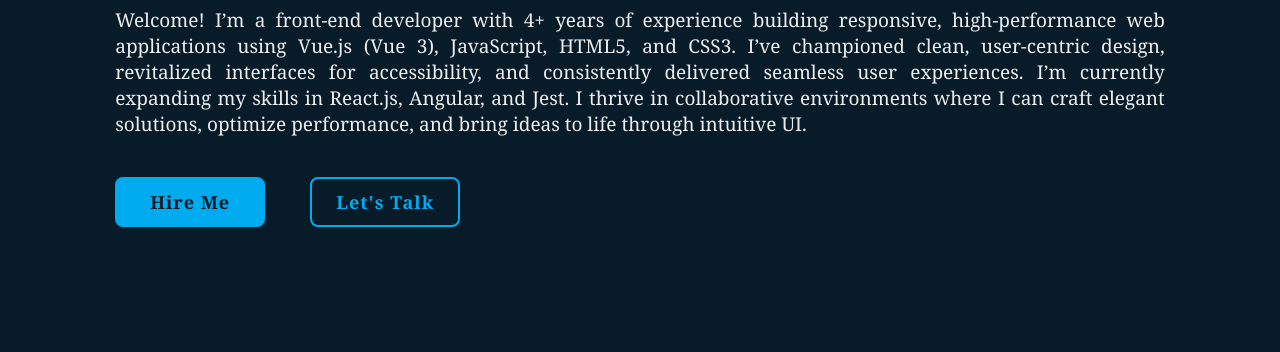
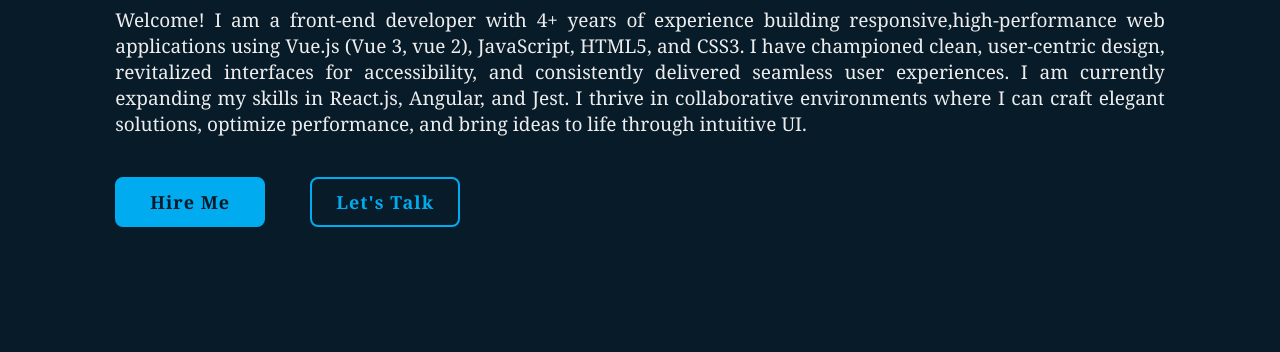
Before and after one commit to NandhiniKesireddy/nandhini-kesireddy-portfolio, a plain HTML site: page index.html in a window 1280 px wide. Shown: the part 346-698 px from the top of the page. Drawn offline with nearby package versions, Linux system fonts and the light colour scheme.

Commit message:
added vue2

```diff
--- a/index.html
+++ b/index.html
@@ -46,8 +46,11 @@
           <div class="background"></div>
         </div>
         <p>
-          Welcome! I’m a front-end developer with 4+ years of experience building responsive, high-performance web applications using Vue.js (Vue 3), JavaScript, HTML5, and CSS3. I’ve championed clean, user-centric design, revitalized interfaces for accessibility, and consistently delivered seamless user experiences. I’m currently expanding my skills in React.js, Angular, and Jest.
-          I thrive in collaborative environments where I can craft elegant solutions, optimize performance, and bring ideas to life through intuitive UI.
+          Welcome! I am a front-end developer with 4+ years of experience building responsive,high-performance web applications
+          using Vue.js (Vue 3, vue 2), JavaScript, HTML5, and CSS3. I have championed clean, user-centric design, revitalized
+          interfaces for accessibility, and consistently delivered seamless user experiences. I am currently expanding my skills
+          in React.js, Angular, and Jest. I thrive in collaborative environments where I can craft elegant solutions, optimize
+          performance, and bring ideas to life through intuitive UI.
           <span class="animate" style="--i: 4"></span>
         </p>
         <div class="btn-box">
```
